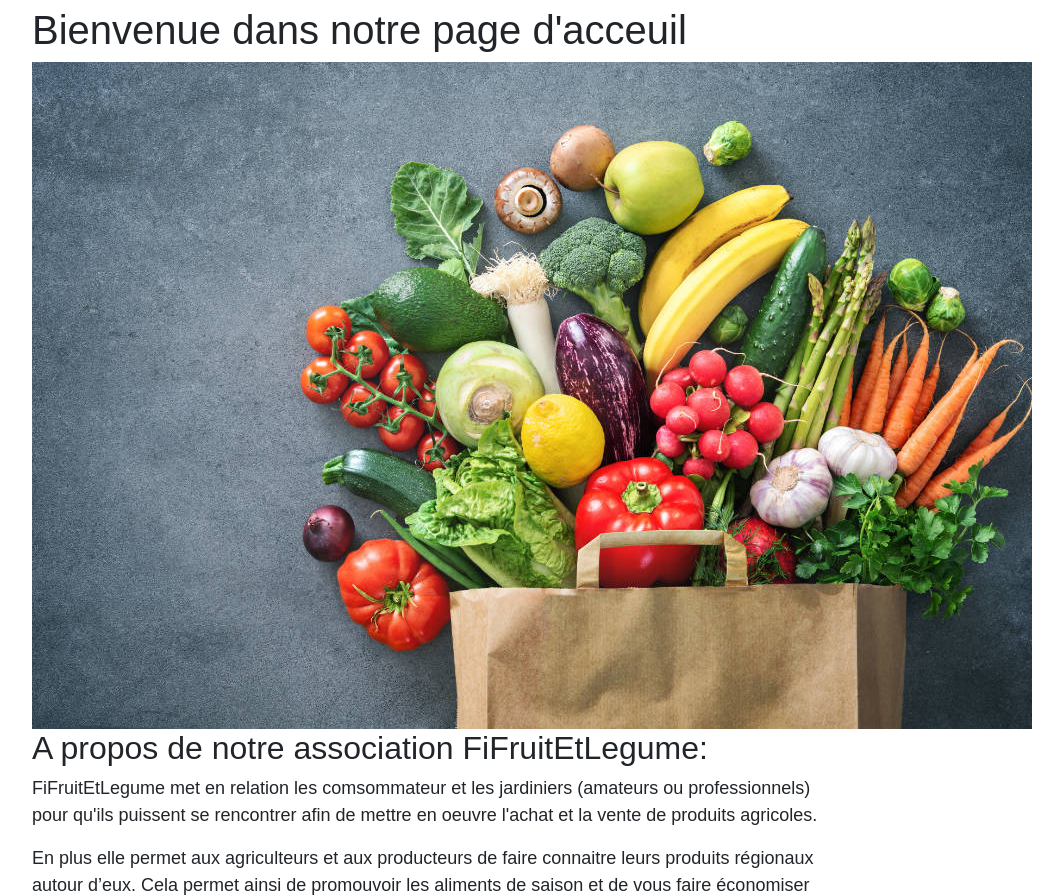
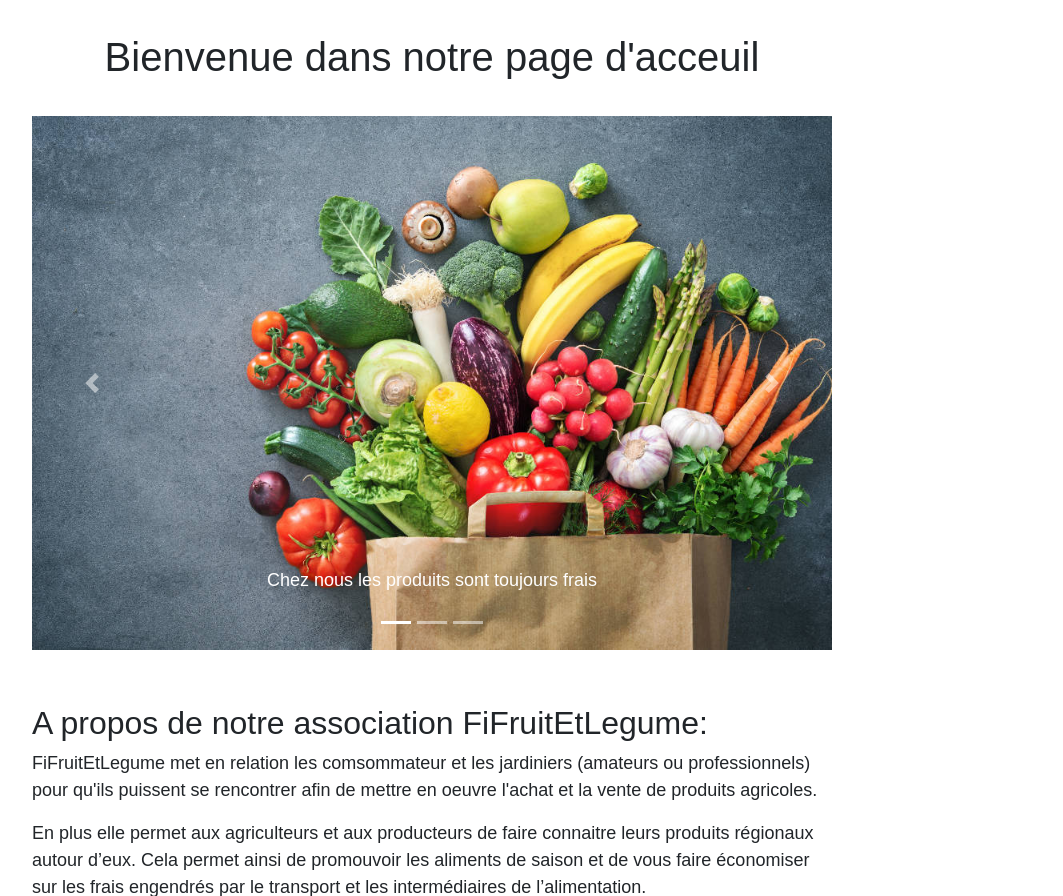
Before and after one commit to Gael-Mousset/FiFruitEtLegume, a Symfony app: template FiFruitEtLegume/templates/Index/index.html.twig in a window 1280 px wide. Shown: the part 76-972 px from the top of the page, without its empty margins (208-1271 px from the left). Run offline with Twig, Linux system fonts and the light colour scheme; the template is opened without the code that fills it, so the values that code supplies are empty; some libraries are stand-ins or nearby versions.

Commit message:
[MAJ] slider + mise en page de Pgae d'acceuil

```diff
--- a/FiFruitEtLegume/templates/Index/index.html.twig
+++ b/FiFruitEtLegume/templates/Index/index.html.twig
@@ -6,15 +6,57 @@
 <style>
     .example-wrapper { margin: 1em auto; max-width: 800px; width: 95%; font: 18px/1.5 sans-serif; }
     .example-wrapper code { background: #F5F5F5; padding: 2px 6px; }
+    h1 {
+        text-align: center;
+    }
 </style>
 
 <div class="example-wrapper">
+    <br>
     <h1>Bienvenue dans notre page d'acceuil</h1>
-    <img src="fruits-legumes.jpg">
+    <br>
+    <div id="carouselExampleIndicators" class="carousel slide" data-ride="carousel">
+        <ol class="carousel-indicators">
+            <li data-target="#carouselExampleIndicators" data-slide-to="0" class="active"></li>
+            <li data-target="#carouselExampleIndicators" data-slide-to="1"></li>
+            <li data-target="#carouselExampleIndicators" data-slide-to="2"></li>
+        </ol>
+        <div class="carousel-inner">
+            <div class="carousel-item active">
+                <img class="d-block w-100" src="fruits-legumes.jpg" alt="First slide">
+                <div class="carousel-caption d-none d-md-block">
+                    <p>Chez nous les produits sont toujours frais</p>
+                </div>
+            </div>
+            <div class="carousel-item">
+                <img class="d-block w-100" src="image_legume_index.jpg" alt="Second slide">
+                <div class="carousel-caption d-none d-md-block">
+                    <p>Trouver des produits locals facilement</p>
+                </div>
+            </div>
+            <div class="carousel-item">
+                <img class="d-block w-100" src="image_producteur.jpg" alt="Third slide">
+                <div class="carousel-caption d-none d-md-block">
+                    <p>Devenir notre producteur en vous inscrivant</p>
+                </div>
+            </div>
+        </div>
+        <a class="carousel-control-prev" href="#carouselExampleIndicators" role="button" data-slide="prev">
+            <span class="carousel-control-prev-icon" aria-hidden="true"></span>
+            <span class="sr-only">Previous</span>
+        </a>
+        <a class="carousel-control-next" href="#carouselExampleIndicators" role="button" data-slide="next">
+            <span class="carousel-control-next-icon" aria-hidden="true"></span>
+            <span class="sr-only">Next</span>
+        </a>
+    </div>
+    <br>
+    <br>
     <h2>A propos de notre association FiFruitEtLegume:</h2>
     <p>FiFruitEtLegume met en relation les comsommateur et les jardiniers (amateurs ou professionnels) pour qu'ils puissent se rencontrer afin de mettre en oeuvre l'achat et la vente de produits agricoles.</p>
     <p>En plus elle permet aux agriculteurs et aux producteurs de faire connaitre leurs produits régionaux autour d’eux. Cela permet ainsi de promouvoir les aliments de saison et de vous faire économiser sur les frais engendrés par le transport et les intermédiaires de l’alimentation.</p>
 
+    <br>
     <h2>Fonctionnalités de notre site:</h2>
     <p>Pour aider les acheteur à trouver des produits bio, frais, qualités facilement, notre équipe a construit des fonctionnalités que vous pouvez interager sur notre plateforme</p>
     <ul>
```
Also changed, not shown: FiFruitEtLegume/public/image_legume_index.jpg (added), FiFruitEtLegume/public/image_producteur.jpg (added).
